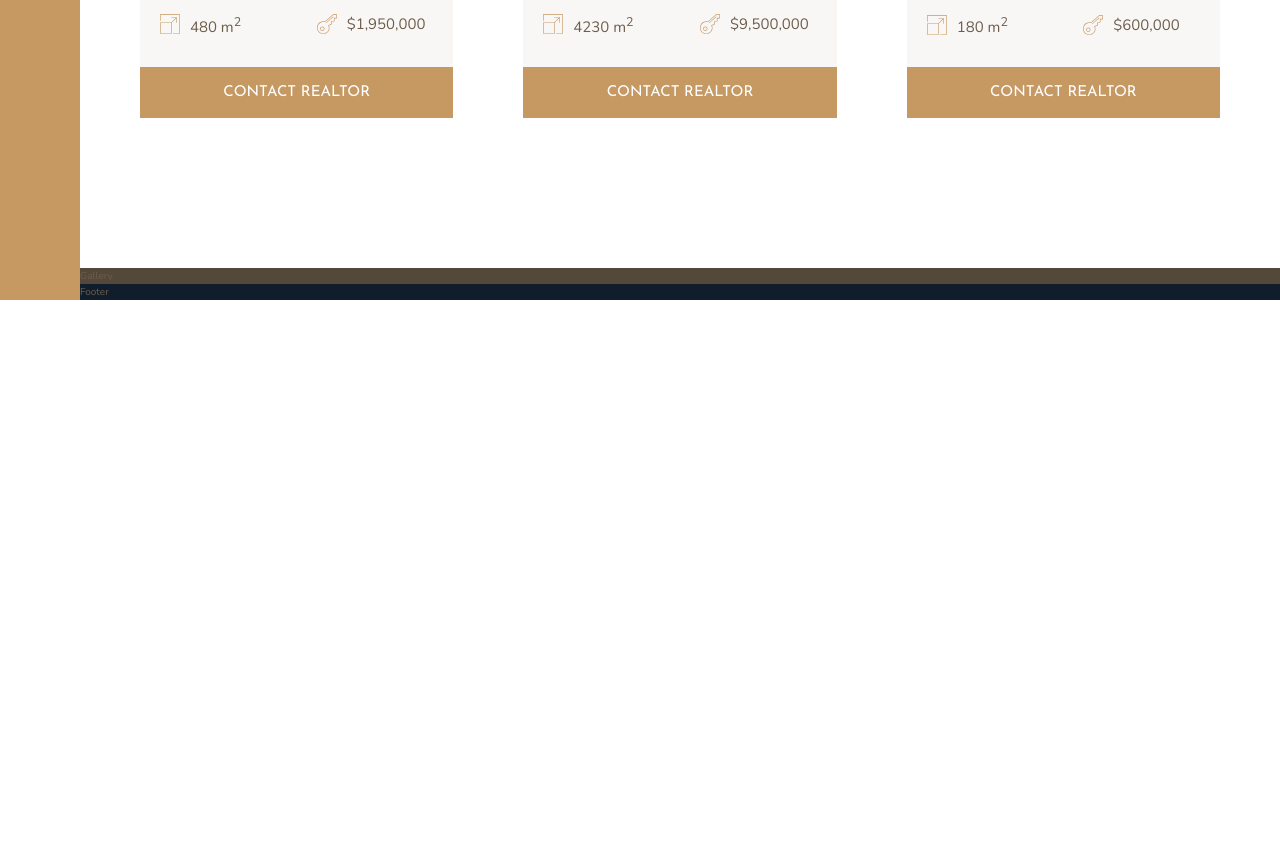
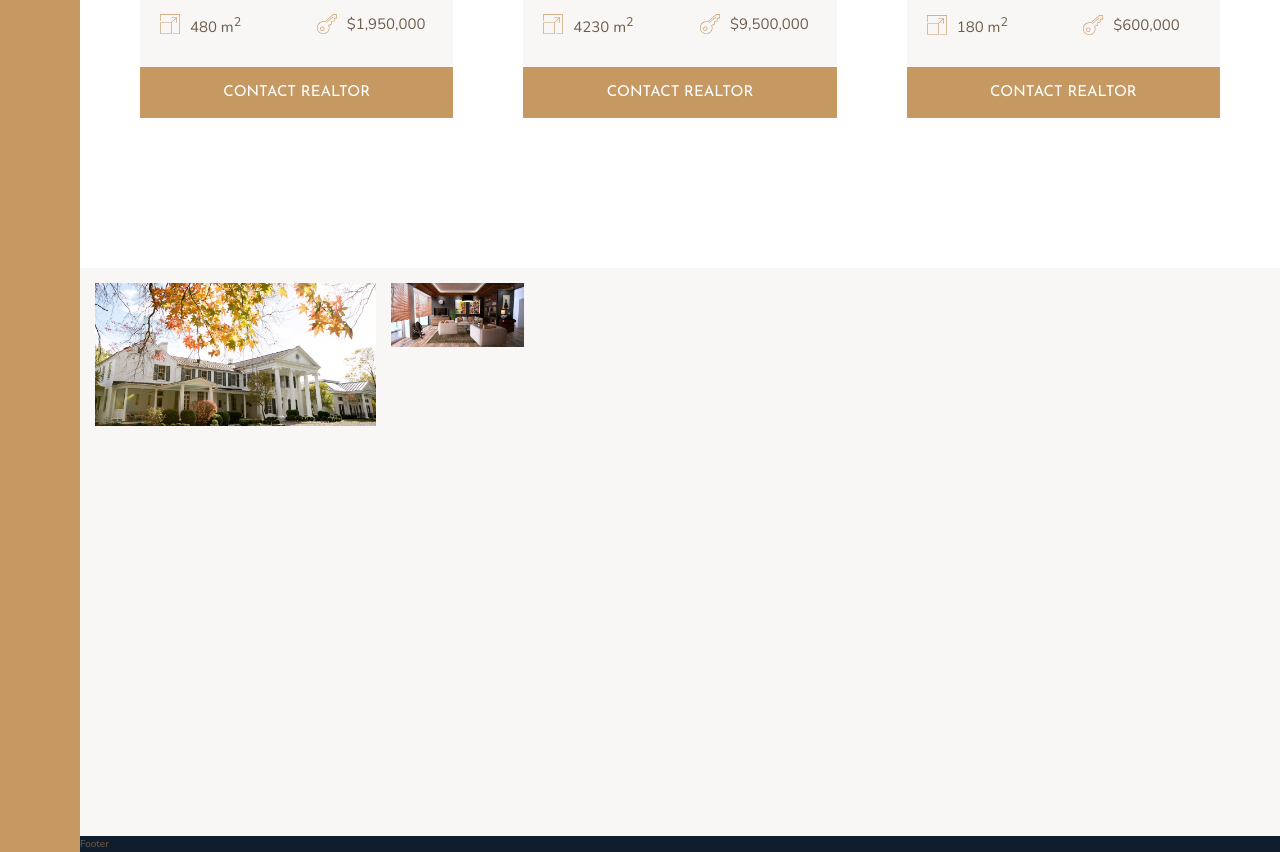
Before and after one commit to Canthar90/Nexter, a website: page index.html in a window 1280 px wide. Shown: the part 2680-3532 px from the top of the page. Before the commit the page ends 2980 px from the top, so only its background shows below. Drawn offline with nearby package versions, Linux system fonts and the light colour scheme.

Commit message:
Base stiling of gallery section

```diff
--- a/index.html
+++ b/index.html
@@ -293,7 +293,12 @@
         </section>
 
         <section class="gallery">
-            Gallery
+            <div class="gallery__item gallery__item--1">
+                <img src="img/gal-1.jpeg" alt="Gallery image 1" class="gallery__img">
+            </div>
+
+
+            <img src="img/gal-2.jpeg" alt="Gallery image 2" class="gallery__img">
         </section>
 
         <footer class="footer">
--- a/sass/_gallery.scss
+++ b/sass/_gallery.scss
@@ -1,4 +1,29 @@
 .gallery {
-    background-color: $color-grey-dark-1;
+    background-color: $color-grey-light-1;
     grid-column: full-start / full-end;
+
+    display: grid;
+    grid-template-rows: repeat(7, 5vw);
+
+    grid-template-columns: repeat(8, 1fr);
+    gap: 1.5rem;
+    padding: 1.5rem;
+
+
+    &__item {
+       &--1 {
+        grid-row: 1/ span 2;
+        grid-column: 1 / span 2;
+       }
+    }
+
+    &__img {
+        width: 100%;
+        height: 100%;
+        object-fit: cover;
+        display: block;
+    }
+
+
+
 }
```
Also changed, not shown: css/style.css.
